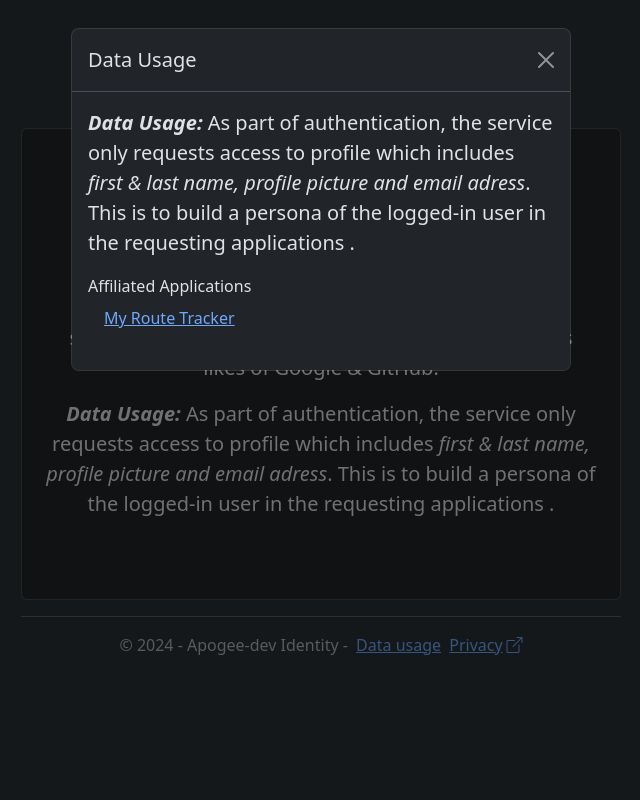
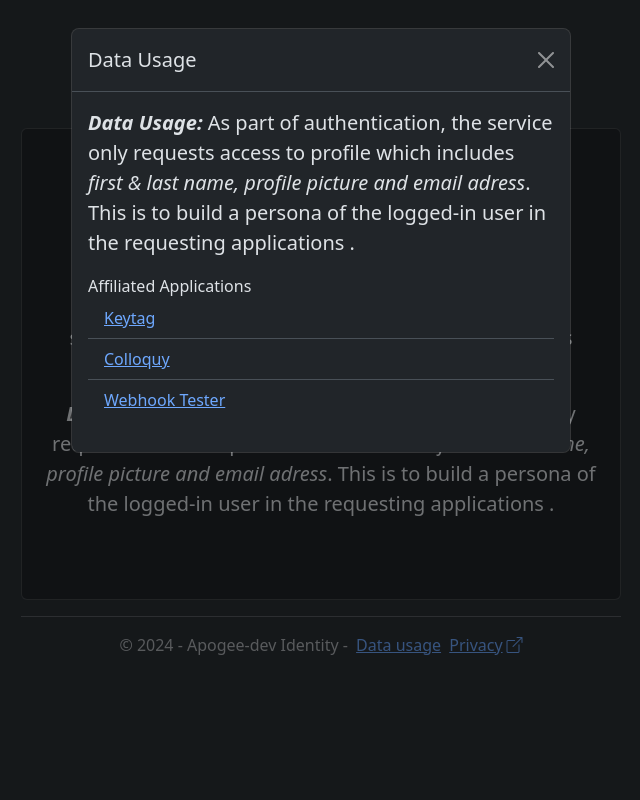
Before and after one commit to ajaxe/apogeedev.identityprovider, an ASP.NET Core app: page / in a window 1280 px wide, after a click on "Data usage". Shown: the whole page, without its empty margins (319-959 px from the left). Run offline with ASP.NET Core 8, Linux system fonts and the light colour scheme; the project's own start-up code is not run, and a stand-in starts its controllers and pages; some libraries are stand-ins or nearby versions.

Commit message:
update: app list

```diff
--- a/src/ApogeeDev.IdentityProvider.Host/Views/Shared/_AffiliatedAppList.cshtml
+++ b/src/ApogeeDev.IdentityProvider.Host/Views/Shared/_AffiliatedAppList.cshtml
@@ -1,5 +1,11 @@
 <ul class="list-group list-group-flush">
     <li class="list-group-item">
-        <a target="_blank" href="https://offsite.apogee-dev.com/my-tracker">My Route Tracker</a>
+        <a target="_blank" href="https://keytag.apogee-dev.com/">Keytag</a>
+    </li>
+    <li class="list-group-item">
+        <a target="_blank" href="https://colloquy.apogee-dev.com/#/account/login">Colloquy</a>
+    </li>
+    <li class="list-group-item">
+        <a target="_blank" href="https://offsite.apogee-dev.com/webhook-tester/">Webhook Tester</a>
     </li>
 </ul>
```
